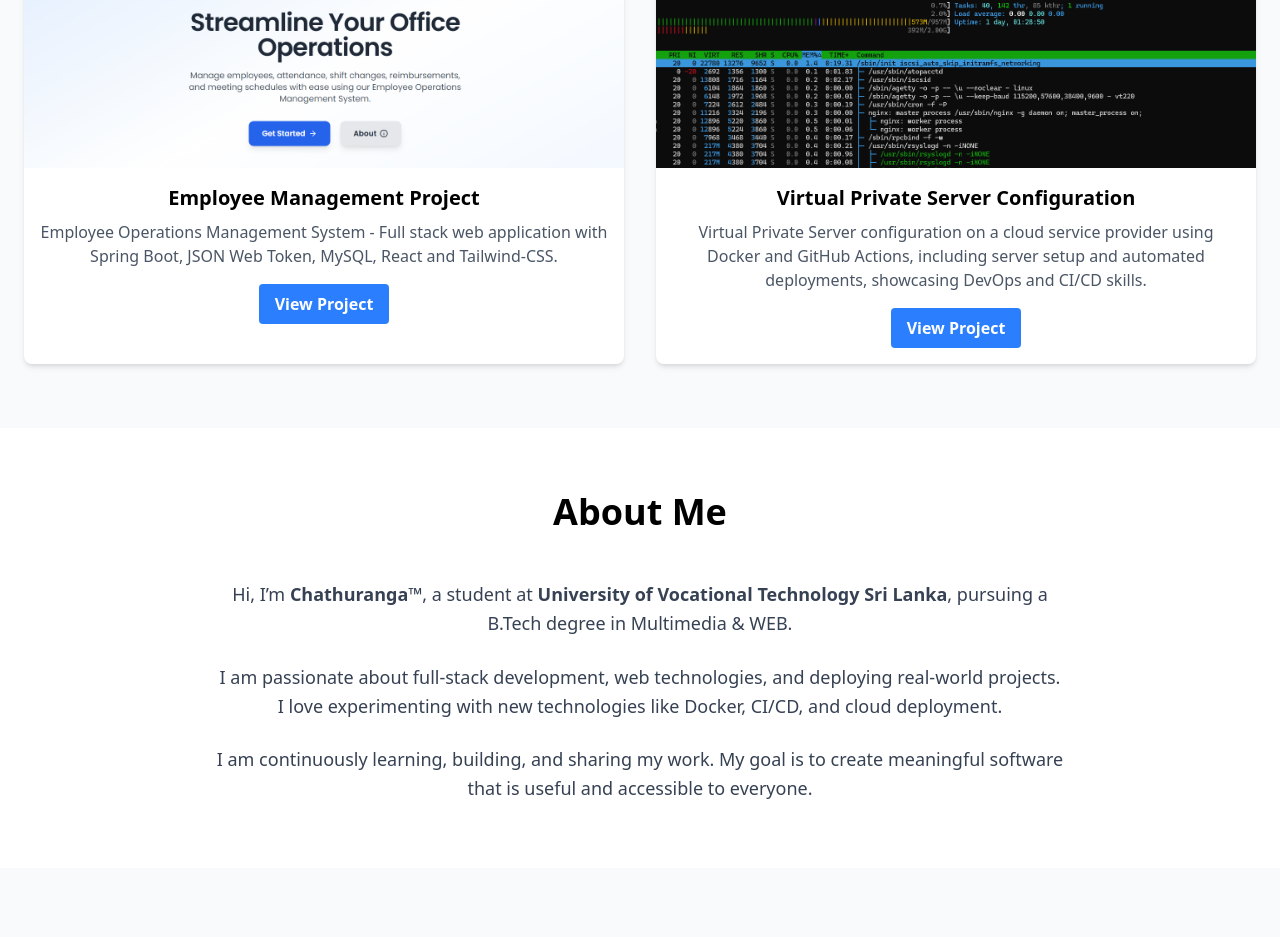
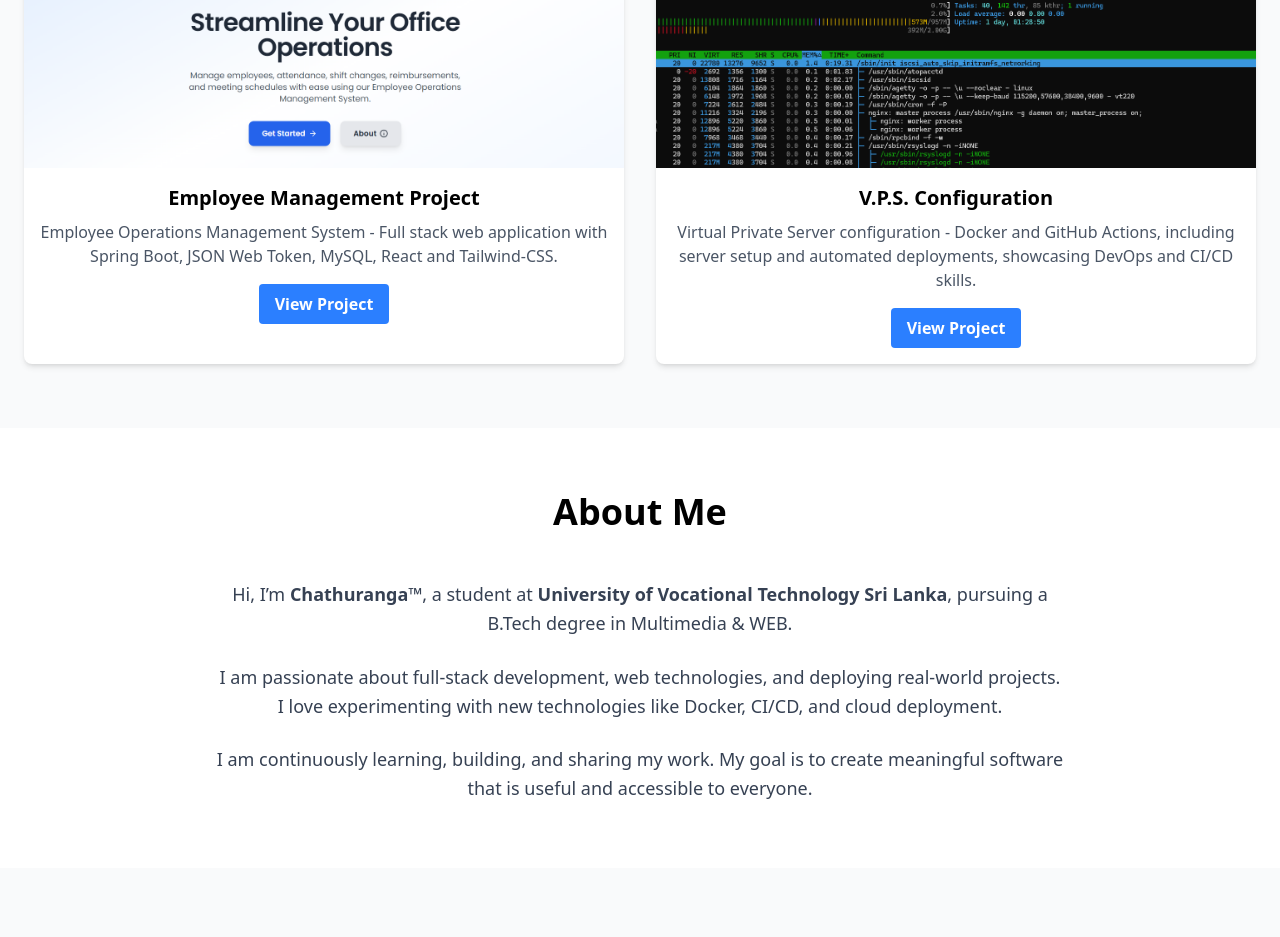
Before and after one commit to chathurangaFromUovt/my-portfolio, a React (Vite) app: page / in a window 1280 px wide. Shown: the part 976-1913 px from the top of the page. Built offline with nearby package versions, Linux system fonts and the light colour scheme.

Commit message:
spelling-errors-v1

```diff
--- a/src/components/Projects.jsx
+++ b/src/components/Projects.jsx
@@ -12,8 +12,8 @@ export default function Projects() {
             link: "http://144.24.101.223/",
         },
         {
-            title: "Virtual Private Server Configuration",
-            description: "Virtual Private Server configuration on a cloud service provider using Docker and GitHub Actions, including server setup and automated deployments, showcasing DevOps and CI/CD skills.",
+            title: "V.P.S. Configuration",
+            description: "Virtual Private Server configuration - Docker and GitHub Actions, including server setup and automated deployments, showcasing DevOps and CI/CD skills.",
             image: VPSImage,
             link: "https://github.com/chathurangaFromUovt/my-portfolio",
         },
```
